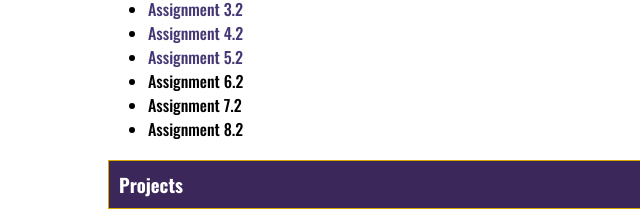
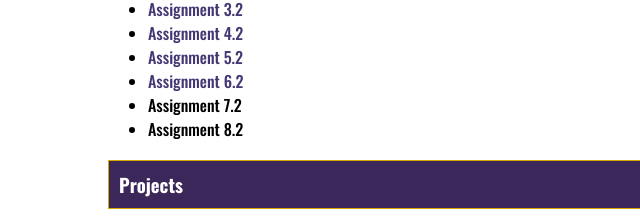
Before and after one commit to TabithaEllison1/web-231, a plain HTML site: page index.html in a window 1280 px wide. Shown: the part 358-582 px from the top of the page, 0-640 px from the left. Drawn offline with nearby package versions, Linux system fonts and the light colour scheme; a web font is replaced by a local one.

Commit message:
Update index.html

```diff
--- a/index.html
+++ b/index.html
@@ -27,7 +27,7 @@
           <li><a href="week-3/Ellison-conversionapp.html">Assignment 3.2</a></li>
           <li><a href="week-4/Ellison-number-game.html">Assignment 4.2</a></li>
           <li><a href="week-5/Ellison-sequence-game.html">Assignment 5.2</a></li>
-          <li><a href="week-6/Ellison-in-n-out-books.html"></a>Assignment 6.2</li>
+          <li><a href="week-6/Ellison-in-n-out-books.html">Assignment 6.2</a></li>
           <li>Assignment 7.2</li>
           <li>Assignment 8.2</li>
         </ul>
```
